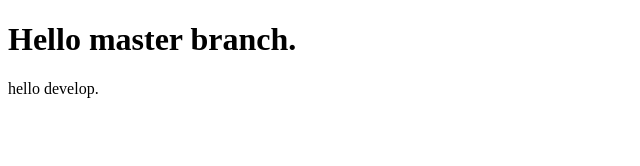
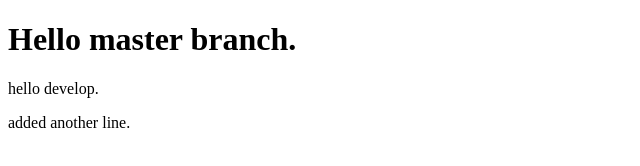
Before and after one commit to yukiihtet/Test1, a plain HTML site: page index.html in a window 1280 px wide. Shown: the whole page, without its empty margins (0-640 px from the left). Drawn offline with Linux system fonts and the light colour scheme.

Commit message:
another develop

```diff
--- a/index.html
+++ b/index.html
@@ -9,5 +9,6 @@
 <body>
     <h1>Hello master branch.</h1>
     <p>hello develop.</p>
+    added another line.
 </body>
 </html>
```
